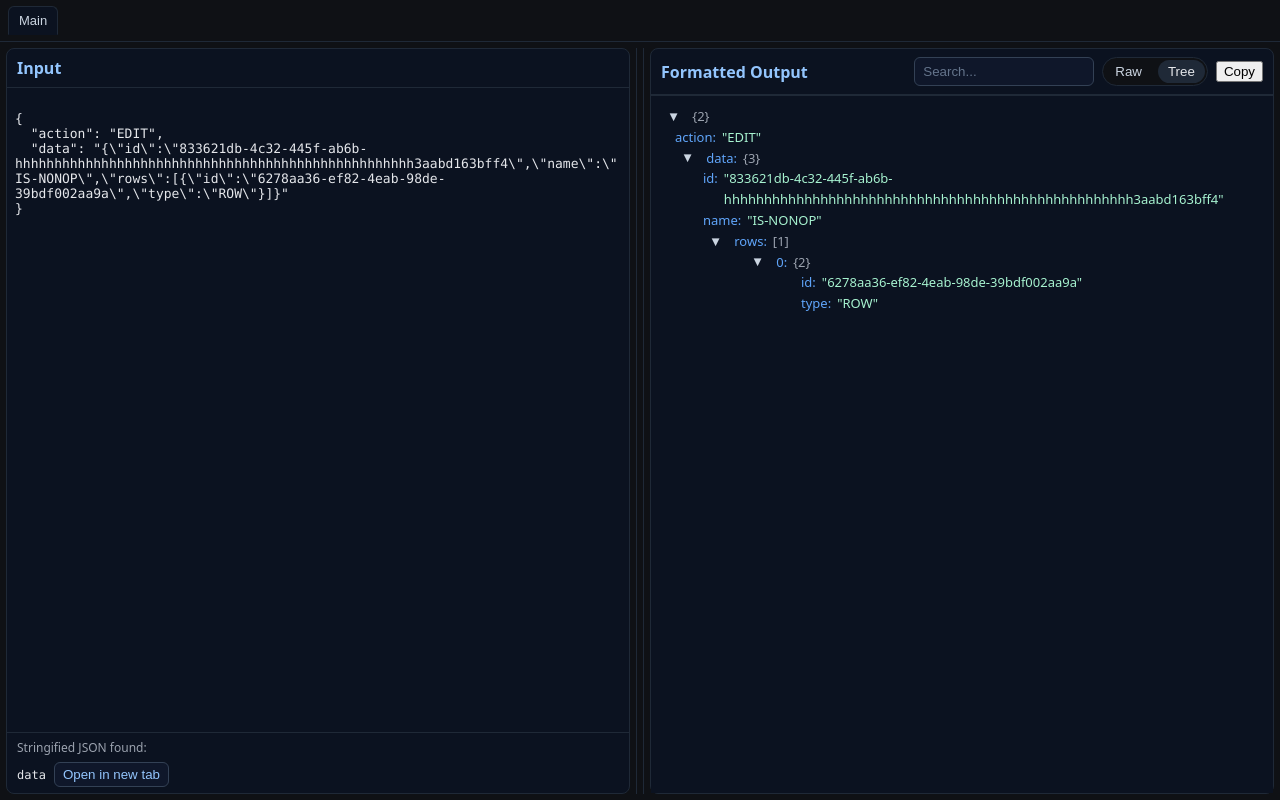
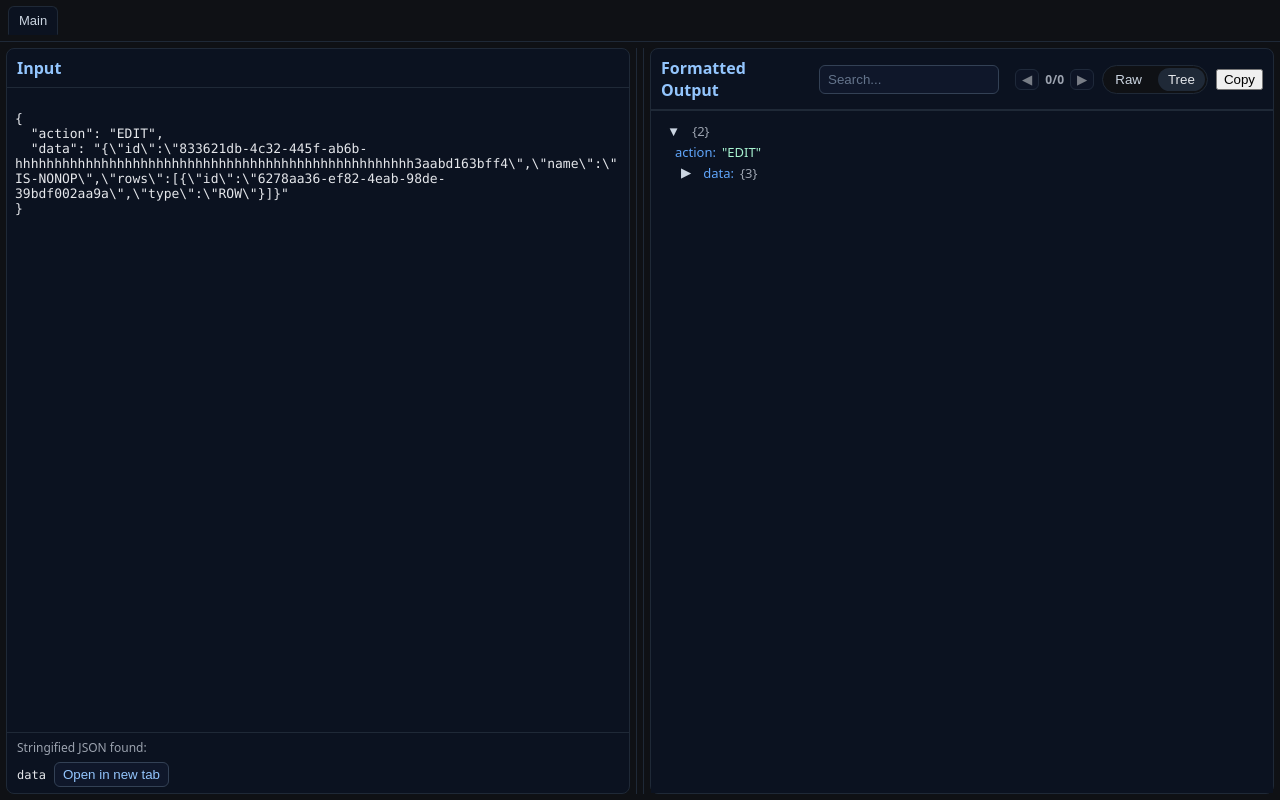
Before and after one commit to GauravFrontend01/jsonFormatter, a React (Vite) app: page / in a window 1280 px wide. Both pictures are taken after a click on the button "Tree". Built offline with nearby package versions, Linux system fonts and the light colour scheme.

Commit message:
chore: search arrows

```diff
--- a/src/App.jsx
+++ b/src/App.jsx
@@ -1,4 +1,4 @@
-import { useEffect, useMemo, useRef, useState } from "react";
+import { useEffect, useMemo, useRef, useState, memo } from "react";
 
 // helpers for search/highlight
 const escapeRegExp = (s) => s.replace(/[.*+?^${}()|[\]\\]/g, "\\$&");
@@ -120,10 +120,10 @@ function ValueSpan({ v, query }) {
 }
 
 function TreeNode({ k, v, depth = 0, path = [], expandedSet, query }) {
-  const [open, setOpen] = useState(true);
+  const pathStr = path.join(".");
+  const [open, setOpen] = useState(depth === 0);
   const isObj = v && typeof v === "object";
   const isArr = Array.isArray(v);
-  const pathStr = path.join(".");
   const shouldOpen = expandedSet?.has(pathStr) || expandedSet?.has("");
 
   useEffect(() => {
@@ -132,7 +132,7 @@ function TreeNode({ k, v, depth = 0, path = [], expandedSet, query }) {
 
   if (!isObj) {
     return (
-      <div className="tree-row" style={{ paddingLeft: depth * 14 }}>
+      <div className="tree-row" data-path={pathStr} style={{ paddingLeft: depth * 14 }}>
         {k !== undefined && (
           <span className="tree-key">
             {markText(`${k}`, query)}:
@@ -148,7 +148,7 @@ function TreeNode({ k, v, depth = 0, path = [], expandedSet, query }) {
 
   return (
     <div className="tree-group" style={{ paddingLeft: depth * 14 }}>
-      <div className="tree-header">
+      <div className="tree-header" data-path={pathStr}>
         <button className="tree-toggle" onClick={() => setOpen((o) => !o)}>
           {open ? "▼" : "▶"}
         </button>
@@ -197,6 +197,11 @@ export default function App() {
   const [copied, setCopied] = useState(false);
   const [view, setView] = useState("raw"); // 'raw' | 'tree'
   const [query, setQuery] = useState("");
+  const [debouncedQuery, setDebouncedQuery] = useState("");
+  useEffect(() => {
+    const t = setTimeout(() => setDebouncedQuery(query), 250);
+    return () => clearTimeout(t);
+  }, [query]);
 
   // split pane widths
   const [ratio, setRatio] = useState(0.5); // 0..1
@@ -252,8 +257,8 @@ export default function App() {
 
   // compute expanded paths for search
   const expandedSet = useMemo(() => {
-    if (!query || !result.data) return new Set();
-    const paths = findMatches(result.data, query);
+    if (!debouncedQuery || !result.data) return new Set();
+    const paths = findMatches(result.data, debouncedQuery);
     const set = new Set();
     if (paths.length > 0) set.add("");
     paths.forEach((p) => {
@@ -263,16 +268,24 @@ export default function App() {
       }
     });
     return set;
-  }, [query, result.data]);
+  }, [debouncedQuery, result.data]);
 
   // highlighted raw view html
+  const MAX_HL = 200;
   const highlightedRaw = useMemo(() => {
     const text = result.text || "";
     const escaped = escapeHtml(text);
-    if (!query) return escaped;
-    const re = new RegExp(`(${escapeRegExp(query)})`, "gi");
-    return escaped.replace(re, '<mark class="hl">$1</mark>');
-  }, [result.text, query]);
+    if (!debouncedQuery) return escaped;
+    const re = new RegExp(`(${escapeRegExp(debouncedQuery)})`, "gi");
+    let count = 0;
+    return escaped.replace(re, (m) => {
+      if (count < MAX_HL) {
+        count++;
+        return `<mark class=\"hl\">${m}</mark>`;
+      }
+      return m;
+    });
+  }, [result.text, debouncedQuery]);
 
   useEffect(() => {
     if (copied) {
@@ -307,6 +320,40 @@ export default function App() {
     if (activeId === id) setActiveId("main");
   };
 
+  // search navigation and refs
+  const rawRef = useRef(null);
+  const treeRef = useRef(null);
+  const treeMatches = useMemo(() => {
+    if (!debouncedQuery || !result.data) return [];
+    return findMatches(result.data, debouncedQuery);
+  }, [debouncedQuery, result.data]);
+  const rawMatchCount = useMemo(() => {
+    if (!debouncedQuery) return 0;
+    const re = new RegExp(`(${escapeRegExp(debouncedQuery)})`, "gi");
+    return (result.text || "").match(re)?.length || 0;
+  }, [debouncedQuery, result.text]);
+  const [matchIndex, setMatchIndex] = useState(0);
+  const matchCount = view === "raw" ? rawMatchCount : treeMatches.length;
+  useEffect(() => { setMatchIndex(0); }, [debouncedQuery, view]);
+  const nextMatch = () => { if (!matchCount) return; setMatchIndex((i) => (i + 1) % matchCount); };
+  const prevMatch = () => { if (!matchCount) return; setMatchIndex((i) => (i - 1 + matchCount) % matchCount); };
+  useEffect(() => {
+    if (!matchCount) return;
+    if (view === "raw") {
+      const container = rawRef.current;
+      if (!container) return;
+      const marks = container.querySelectorAll("mark.hl");
+      const el = marks[matchIndex];
+      if (el && typeof el.scrollIntoView === "function") el.scrollIntoView({ block: "center", inline: "nearest" });
+    } else {
+      const path = treeMatches[matchIndex];
+      if (!path) return;
+      const container = treeRef.current;
+      const el = container?.querySelector(`[data-path="${CSS.escape(path)}"]`);
+      if (el && typeof el.scrollIntoView === "function") el.scrollIntoView({ block: "center", inline: "nearest" });
+    }
+  }, [matchIndex, matchCount, view, highlightedRaw, treeMatches]);
+
   const colA = `minmax(0, ${Math.max(0.2, Math.min(0.8, ratio))}fr)`;
   const colB = `minmax(0, ${Math.max(0.2, Math.min(0.8, 1 - ratio))}fr)`;
 
@@ -327,9 +374,7 @@ export default function App() {
           </button>
         ))}
       </div>
-
       {error && <div className="error">Parse error: {error}</div>}
-
       <div className="panes" ref={panesRef} style={{ gridTemplateColumns: `${colA} 8px ${colB}` }}>
         <div className="pane">
           <div className="pane-header">Input</div>
@@ -340,7 +385,6 @@ export default function App() {
             spellCheck={false}
             placeholder="Paste JSON here"
           />
-
           {/* Nested stringified JSON finder */}
           {stringifiedList.length > 0 && (
             <div className="nested-list">
@@ -354,10 +398,8 @@ export default function App() {
             </div>
           )}
         </div>
-
         {/* divider */}
         <div className={"divider" + (dragging ? " dragging" : "")} onMouseDown={startDrag} />
-
         <div className="pane">
           <div className="pane-header right">
             <span>Formatted Output</span>
@@ -368,6 +410,11 @@ export default function App() {
               onChange={(e) => setQuery(e.target.value)}
               placeholder="Search..."
             />
+            <div className="search-nav">
+              <button className="nav" onClick={prevMatch} disabled={!matchCount}>◀</button>
+              <span className="count">{matchCount ? matchIndex + 1 : 0}/{matchCount}</span>
+              <button className="nav" onClick={nextMatch} disabled={!matchCount}>▶</button>
+            </div>
             <div className="segmented">
               <button className={view === "raw" ? "seg active" : "seg"} onClick={() => setView("raw")}>Raw</button>
               <button className={view === "tree" ? "seg active" : "seg"} onClick={() => setView("tree")}>Tree</button>
@@ -375,9 +422,9 @@ export default function App() {
             <button className="btn" onClick={handleCopy}>{copied ? "Copied" : "Copy"}</button>
           </div>
           {view === "raw" ? (
-            <pre className="output" dangerouslySetInnerHTML={{ __html: highlightedRaw }} />
+            <pre className="output" ref={rawRef} dangerouslySetInnerHTML={{ __html: highlightedRaw }} />
           ) : (
-            <div className="output"><TreeView data={result.data} expandedSet={expandedSet} query={query} /></div>
+            <div className="output" ref={treeRef}><TreeView data={result.data} expandedSet={expandedSet} query={debouncedQuery} /></div>
           )}
         </div>
       </div>
--- a/src/index.css
+++ b/src/index.css
@@ -32,9 +32,13 @@ body { margin: 0; font-family: ui-sans-serif, system-ui, -apple-system, Segoe UI
 .seg { padding: 4px 10px; border-radius: 999px; border: none; background: transparent; color: #cbd5e1; cursor: pointer; }
 .seg.active { background: #1f2937; color: #e5e7eb; }
 
-/* Search input */
+/* Search input and navigation */
 .search { width: 180px; max-width: 40vw; padding: 6px 8px; border-radius: 6px; border: 1px solid #334155; background: #0f172a; color: #e5e7eb; outline: none; }
 .search::placeholder { color: #64748b; }
+.search-nav { display: inline-flex; align-items: center; gap: 6px; margin-left: 8px; }
+.nav { padding: 2px 6px; border: 1px solid #334155; border-radius: 6px; background: #0f172a; color: #e5e7eb; cursor: pointer; }
+.nav:disabled { opacity: 0.5; cursor: default; }
+.count { color: #9ca3af; font-size: 12px; }
 
 /* Tree */
 .tree { font-size: 13px; line-height: 1.6; }
```
